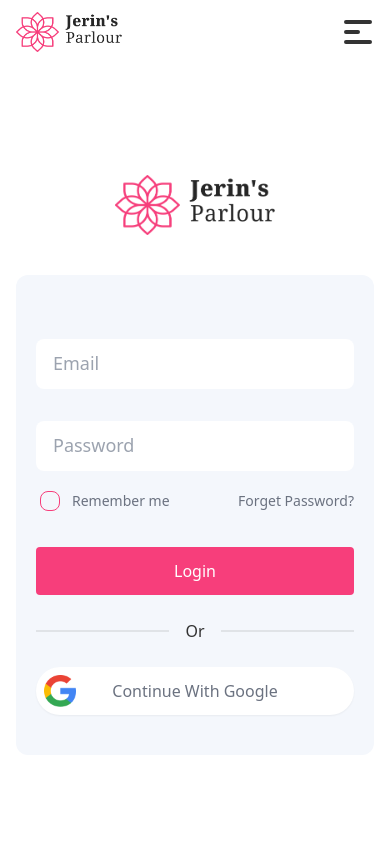
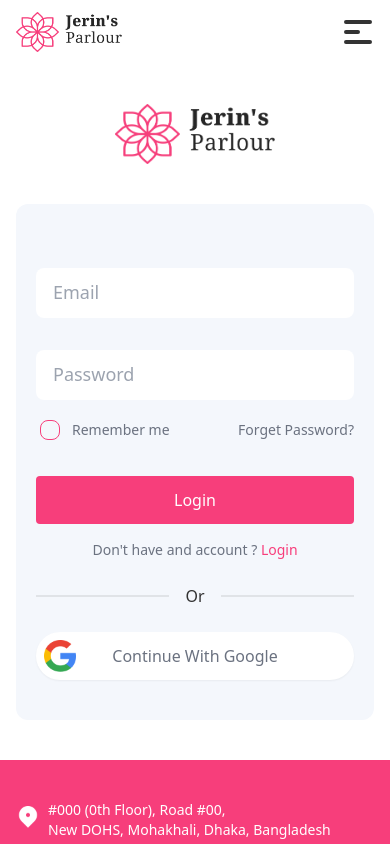
Before and after one commit to muntasirahmeed/jerin-parlour-client, a React (Create React App) app: page /login in a window 390 px wide. Shown: the top 844 px of the page. Built offline with nearby package versions, Linux system fonts and the light colour scheme.

Commit message:
sing route add in login

```diff
--- a/src/Pages/Login.js
+++ b/src/Pages/Login.js
@@ -8,10 +8,10 @@ const Login = () => {
   return (
     <div>
       <Navber></Navber>
-      <div className="h-[95vh] flex justify-center items-center">
-        <div className="w-full md:w-[30%]">
+      <div className="h-full md:h-[95vh]  my-10 lg:my-0 container flex justify-center items-center">
+        <div className="w-full  md:w-[50%] lg:w-[35%]">
           <img className="h-[60px] mx-auto w-40" src={logo} alt="" />
-          <div className="  pt-16 pb-10 px-5 md:px-10 mx-4 md:mx-0 bg-secondary rounded-xl mt-10">
+          <div className="  pt-16 pb-10 px-5 md:px-10  bg-secondary rounded-xl mt-10">
             <form>
               <div className="flex flex-col space-y-8">
                 <input
@@ -43,6 +43,10 @@ const Login = () => {
               >
                 Login
               </button>
+              <p className="text-sm mt-4 text-center text-gray-500">
+                Don't have and account ?{" "}
+                <span className="text-primary">Login</span>
+              </p>
               <div className="divider my-7 ">Or</div>
               <div className="bg-white rounded-full shadow-sm py-3 text-gray-500 text-center relative">
                 <span>Continue With Google</span>
--- a/src/Shared/Footer.js
+++ b/src/Shared/Footer.js
@@ -34,7 +34,7 @@ const Footer = () => {
         </div>
         <div>
           <span class=" text-lg md:mb-3 font-semibold">About Us</span>
-          <p className="w-80">
+          <p className="w-full lg:w-80">
             Lorem ipsum dolor sit, amet consectetur adipisicing elit.
             Praesentium natus, maiores asperiores obcaecati numquam soluta
             dicta? Harum doloremque
```
